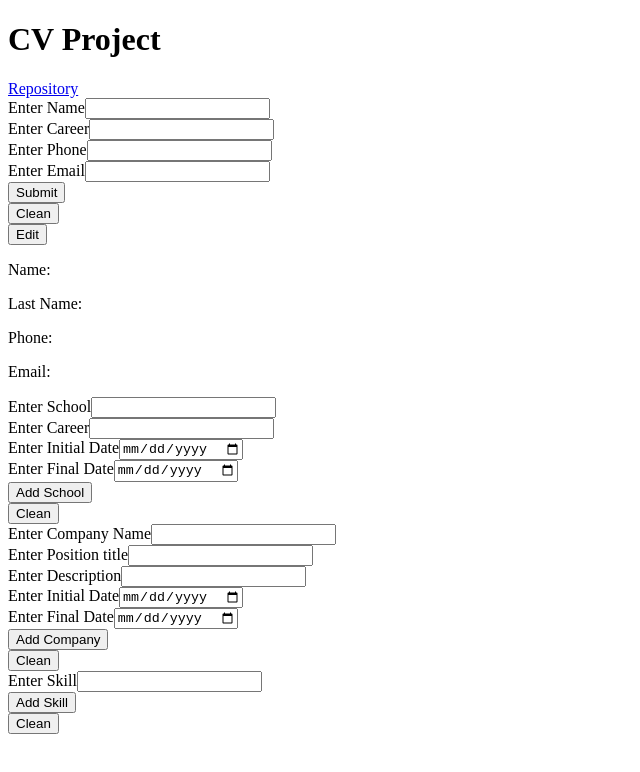
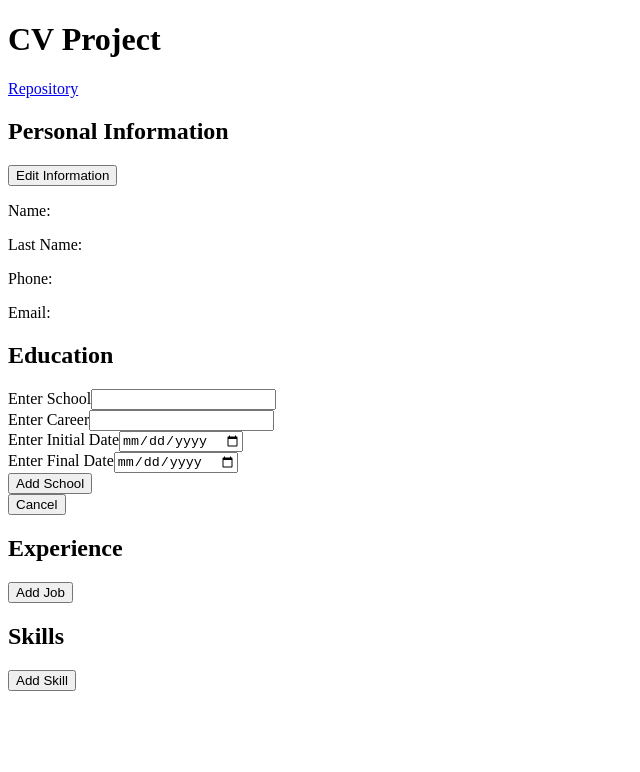
Before and after one commit to sebapkfd/cv-project, a React (Create React App) app: page / in a window 1280 px wide. Both pictures are taken after a click on the button "Add School". Shown: the top 772 px of the page, without its empty margins (0-640 px from the left). Built offline with nearby package versions, Linux system fonts and the light colour scheme.

Commit message:
Added conditional render to forms

```diff
--- a/src/components/Education.js
+++ b/src/components/Education.js
@@ -14,12 +14,14 @@ class Education extends Component{
         initialDate: "",
         endDate: ""
       },
-      schools: []
+      schools: [],
+      formActive: false
     };
     this.handleChange = this.handleChange.bind(this);
     this.submitSchool = this.submitSchool.bind(this);
     this.handleDelete = this.handleDelete.bind(this);
     this.cleanEducation = this.cleanEducation.bind(this);
+    this.renderForm = this.renderForm.bind(this);
   }
 
   handleChange = (e) => {
@@ -44,7 +46,7 @@ class Education extends Component{
       this.setState({
         schools: [...this.state.schools, this.state.school]
       });
-      this.resetForm();
+      this.renderForm(e);
     }
   }
 
@@ -70,21 +72,44 @@ class Education extends Component{
     this.setState({schools: [] });
   }
 
+  renderForm = (e) => {
+    e.preventDefault();
+    const {formActive} = this.state;
+    this.setState({formActive : !formActive});
+    this.resetForm();
+  }
+
   render(){
-    const {school, schools} = this.state;
+    const {school, schools, formActive} = this.state;
+    let formComponent;
+    let formButton;
+    let cleanButton;
+    if(formActive) {
+      formComponent = <EducationForm
+        school={school}
+        onSubmit={this.submitSchool}
+        onChange={this.handleChange}
+        onRender={this.renderForm}
+      />
+    }else{
+      formButton = <div>
+        <button onClick={this.renderForm}>Add School</button>
+      </div>
+    }
+
+    if(schools.length > 0){
+      cleanButton = <div>
+        <button onClick={this.cleanEducation}>Clean</button>
+      </div>
+    }
 
     return (
       <div className='EducationDiv'>
-        <EducationForm
-          school={school}
-          onSubmit={this.submitSchool}
-          onChange={this.handleChange}
-        />
-        <div>
-          <button onClick={this.cleanEducation}>
-            Clean
-          </button>
-        </div>
+        <h2>Education</h2>
+        {formButton}
+        {formComponent}
+        {cleanButton}
+
         <div>
           {schools.map((school) => {
             return (
--- a/src/components/EducationForm.js
+++ b/src/components/EducationForm.js
@@ -10,6 +10,11 @@ class EducationForm extends Component{
     submitData = (e) => {
         e.preventDefault();
         this.props.onSubmit(e);
+    }
+
+    cancelSubmit = (e) => {
+        e.preventDefault();
+        this.props.onRender(e);
     }
 
     render() {
@@ -56,6 +61,11 @@ class EducationForm extends Component{
                             Add School
                         </button>
                     </div>
+                    <div className="form-group">
+                        <button onClick={this.cancelSubmit}>
+                            Cancel
+                        </button>
+                    </div>
                 </form>
             </div>
         )
--- a/src/components/Experience.js
+++ b/src/components/Experience.js
@@ -15,12 +15,14 @@ class Experience extends Component{
         initialDate: "",
         endDate: "",
       },
-      companies: []
+      companies: [],
+      formActive : false
     };
     this.handleChange = this.handleChange.bind(this);
     this.submitCompany = this.submitCompany.bind(this);
     this.handleDelete = this.handleDelete.bind(this);
     this.cleanExperience = this.cleanExperience.bind(this);
+    this.renderForm = this.renderForm.bind(this);
   }
 
   handleChange = (e) => {
@@ -45,7 +47,7 @@ class Experience extends Component{
       this.setState({
         companies: [...this.state.companies, this.state.company]
       });
-      this.resetForm();
+      this.renderForm(e);
     }
   }
 
@@ -72,21 +74,44 @@ class Experience extends Component{
     this.setState({companies: []});
   }
 
+  renderForm = (e) => {
+    e.preventDefault();
+    const {formActive} = this.state;
+    this.setState({formActive : !formActive});
+    this.resetForm();
+  }
+
   render() {
-    const {company, companies} = this.state;
+    const {company, companies, formActive} = this.state;
+    let formComponent;
+    let formButton;
+    let cleanButton;
+    if(formActive) {
+      formComponent = <ExperienceForm
+        company={company}
+        onSubmit={this.submitCompany}
+        onChange={this.handleChange}
+        onRender={this.renderForm}
+      />
+    }else{
+      formButton = <div>
+        <button onClick={this.renderForm}>Add Job</button>
+      </div>
+    }
+
+    if(companies.length > 0) {
+      cleanButton = <div>
+        <button onClick={this.cleanExperience}>Clean</button>
+      </div>
+    }
 
     return (
       <div className="ExperienceDiv">
-        <ExperienceForm
-          company={company}
-          onSubmit={this.submitCompany}
-          onChange={this.handleChange}
-        />
-        <div>
-          <button onClick={this.cleanExperience}>
-            Clean
-          </button>
-        </div>
+        <h2>Experience</h2>
+        {formButton}
+        {formComponent}
+        {cleanButton}
+
         <div>
           {companies.map((company) => {
               return (
--- a/src/components/ExperienceForm.js
+++ b/src/components/ExperienceForm.js
@@ -10,6 +10,11 @@ class ExperienceForm extends Component{
     submitData = (e) => {
         e.preventDefault();
         this.props.onSubmit(e);
+    }
+
+    cancelSubmit = (e) =>{
+        e.preventDefault();
+        this.props.onRender(e);
     }
 
     render() {
@@ -63,6 +68,11 @@ class ExperienceForm extends Component{
                         Add Company
                     </button>
                     </div>
+                    <div className="form-group">
+                        <button onClick={this.cancelSubmit}>
+                            Cancel
+                        </button>
+                    </div>
                 </form>
             </div>
         )
--- a/src/components/General.js
+++ b/src/components/General.js
@@ -5,13 +5,18 @@ class General extends Component{
   constructor() {
     super();
     this.state = {
-      name: "",
-      lastname: "",
-      phone: "",
-      email: ""
-    };
+      info : {
+        name: "",
+        lastname: "",
+        phone: "",
+        email: ""
+      },
+      formActive: false,
+      infoAdded: false
+    }
     this.handleSubmit = this.handleSubmit.bind(this);
     this.cleanInfo = this.cleanInfo.bind(this);
+    this.renderForm = this.renderForm.bind(this);
   }
 
   handleSubmit = (e) => {
@@ -29,7 +34,9 @@ class General extends Component{
       }
     }
     if(isValid){
-      this.setState(profile);
+      this.setState({info : profile});
+      this.setState({infoAdded: true});
+      this.renderForm(e);
     }
   }
 
@@ -41,24 +48,53 @@ class General extends Component{
       phone : "",
       email : ""
     };
-    this.setState(profile);
+    this.setState({info: profile});
+    this.setState({infoAdded: false});
+    this.setState({formActive : false})
+  }
+
+  renderForm = (e) => {
+    e.preventDefault();
+    const {formActive} = this.state;
+    this.setState({formActive : !formActive});
   }
 
   render() {
-    const {name, lastname, phone, email} = this.state;
+    const {name, lastname, phone, email} = this.state.info;
+    const {formActive, infoAdded} = this.state;
+    let formComponent;
+    let formButton;
+    let cleanButton;
+    if(formActive) {
+      formComponent = <GeneralForm
+        onSubmit={this.handleSubmit}
+        values={this.state.info}
+        onRender={this.renderForm}
+      />
+    }else{
+      formButton = (infoAdded) ? (
+        <div>
+          <button onClick={this.renderForm} >Add Information</button>
+       </div>
+      ) : (
+        <div>
+          <button onClick={this.renderForm} >Edit Information</button>
+       </div>
+      )
+    }
+
+    if(infoAdded){
+      cleanButton = <div>
+          <button onClick={this.cleanInfo}>Clean</button>
+      </div>
+    }
+
     return (
       <div className="GeneralDiv">
-        <GeneralForm onSubmit={this.handleSubmit} values={this.state}/>
-        <div>
-          <button onClick={this.cleanInfo}>
-            Clean
-          </button>
-        </div>
-        <div>
-          <button>
-            Edit
-          </button>
-        </div>
+        <h2>Personal Information</h2>
+        {formButton}
+        {formComponent}
+        {cleanButton}
         <p>Name: {name}</p>
         <p>Last Name:{lastname}</p>
         <p>Phone:{phone}</p>
--- a/src/components/GeneralForm.js
+++ b/src/components/GeneralForm.js
@@ -5,6 +5,11 @@ class GeneralForm extends Component{
   submitData = (e) => {
       e.preventDefault();
       this.props.onSubmit(e);
+  }
+
+  cancelSubmit = (e) => {
+    e.preventDefault();
+    this.props.onRender(e);
   }
 
   render() {
@@ -30,6 +35,11 @@ class GeneralForm extends Component{
                   Submit
                 </button>
               </div>
+              <div className="form-group">
+                <button onClick={this.cancelSubmit}>
+                  Cancel
+                </button>
+              </div>
             </form>
           </div>
       )
--- a/src/components/SkillForm.js
+++ b/src/components/SkillForm.js
@@ -10,6 +10,11 @@ class SkillForm extends Component{
     submitData = (e) =>{
         e.preventDefault();
         this.props.onSubmit(e);
+    }
+
+    cancelSubmit = (e) => {
+        e.preventDefault();
+        this.props.onRender(e);
     }
 
     render() {
@@ -32,6 +37,11 @@ class SkillForm extends Component{
                             Add Skill
                         </button>
                     </div>
+                    <div className="form-group">
+                        <button onClick={this.cancelSubmit}>
+                            Cancel
+                        </button>
+                    </div>
                 </form>
             </div>
         )
--- a/src/components/Skills.js
+++ b/src/components/Skills.js
@@ -11,12 +11,14 @@ class Skills extends Component{
                 id: uniqid(),
                 skillName: ""
             },
-            skills: []
+            skills: [],
+            formActive: false
         };
         this.handleChange = this.handleChange.bind(this);
         this.submitSkill = this.submitSkill.bind(this);
         this.handleDelete = this.handleDelete.bind(this);
         this.cleanSkills = this.cleanSkills.bind(this);
+        this.renderForm = this.renderForm.bind(this);
     }
 
     handleChange = (e) => {
@@ -41,7 +43,7 @@ class Skills extends Component{
             this.setState({
                 skills: [...this.state.skills, this.state.skill]
             });
-            this.resetForm();
+            this.renderForm(e);
         }
     }
 
@@ -64,20 +66,43 @@ class Skills extends Component{
         this.setState({skills: []});
     }
 
+    renderForm = (e) => {
+        e.preventDefault();
+        const {formActive} = this.state;
+        this.setState({formActive : !formActive});
+        this.resetForm();
+    }
+
     render() {
-        const {skill, skills} = this.state;
+        const {skill, skills, formActive} = this.state;
+        let formComponent;
+        let formButton;
+        let cleanButton;
+        if(formActive) {
+        formComponent = <SkillForm
+                skill={skill}
+                onSubmit={this.submitSkill}
+                onChange={this.handleChange}
+                onRender={this.renderForm}
+            />
+        }else{
+        formButton = <div>
+            <button onClick={this.renderForm}>Add Skill</button>
+        </div>
+        }
+
+        if(skills.length > 0){
+            cleanButton = <div>
+              <button onClick={this.cleanSkills}>Clean</button>
+            </div>
+        }
+
         return (
             <div className="SkillsDiv">
-                <SkillForm
-                    skill={skill}
-                    onSubmit={this.submitSkill}
-                    onChange={this.handleChange}
-                />
-                <div>
-                    <button onClick={this.cleanSkills}>
-                        Clean
-                    </button>
-                </div>
+                <h2>Skills</h2>
+                {formButton}
+                {formComponent}
+                {cleanButton}
                 <div>
                     {skills.map((skill) => {
                         return (
```
Also changed, not shown: 1 other file (tests, documents, lock files or other folders). Lines whose indentation alone changed are shown as unchanged.
